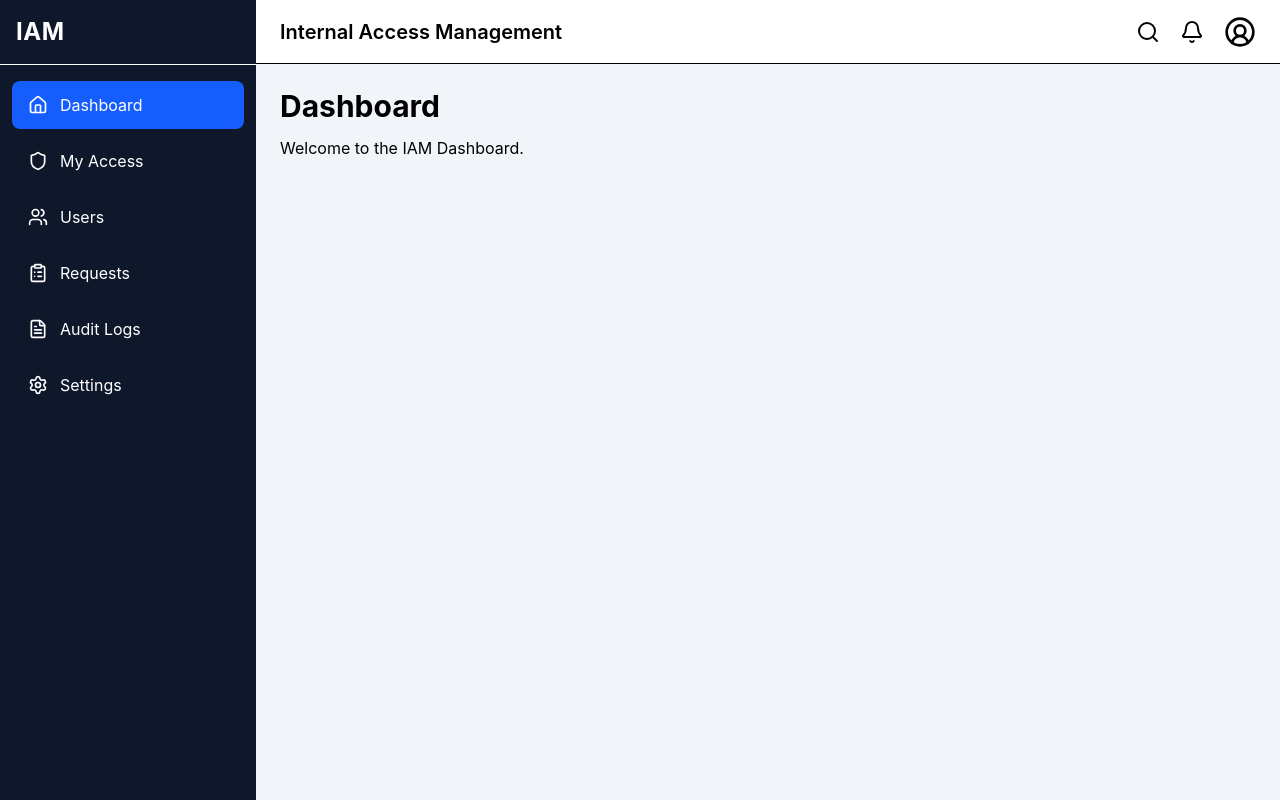
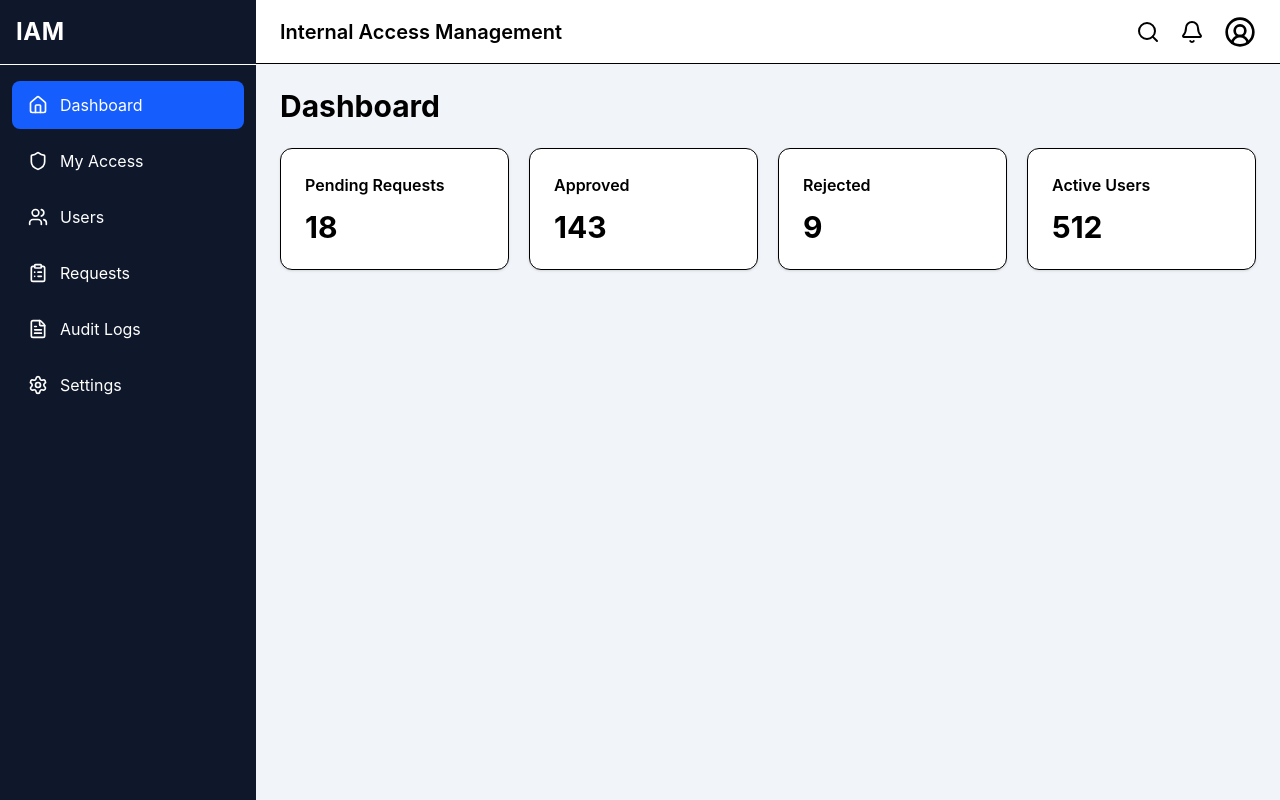
Before and after one commit to shaasshh14/internal-access-management, a React (Vite) app in the folder iamfrontend/: page /dashboard in a window 1280 px wide. Built offline with nearby package versions, Linux system fonts and the light colour scheme.

Commit message:
feat(frontend): add design system and reusable UI components

```diff
--- a/iamfrontend/src/features/dashboard/pages/DashboardPage.tsx
+++ b/iamfrontend/src/features/dashboard/pages/DashboardPage.tsx
@@ -1,13 +1,61 @@
+import Card from "../../../shared/components/Card/Card";
+import { typography } from "../../../theme/typography";
+
 export default function DashboardPage() {
   return (
-    <div>
-      <h1 className="text-3xl font-bold">
+    <div className="space-y-6">
+
+      <h1 className={typography.h1}>
         Dashboard
       </h1>
 
-      <p className="mt-3">
-        Welcome to the IAM Dashboard.
-      </p>
+      <div className="grid grid-cols-4 gap-5">
+
+        <Card>
+
+          <h3 className="font-semibold">
+            Pending Requests
+          </h3>
+
+          <p className="text-3xl font-bold mt-3">
+            18
+          </p>
+        </Card>
+
+        <Card>
+
+          <h3 className="font-semibold">
+            Approved
+          </h3>
+
+          <p className="text-3xl font-bold mt-3">
+            143
+          </p>
+        </Card>
+
+        <Card>
+
+          <h3 className="font-semibold">
+            Rejected
+          </h3>
+
+          <p className="text-3xl font-bold mt-3">
+            9
+          </p>
+        </Card>
+
+        <Card>
+
+          <h3 className="font-semibold">
+            Active Users
+          </h3>
+
+          <p className="text-3xl font-bold mt-3">
+            512
+          </p>
+        </Card>
+
+      </div>
     </div>
   );
 }
--- /dev/null
+++ b/iamfrontend/src/shared/components/Button/Button.tsx
@@ -0,0 +1,42 @@
+import clsx from 'clsx';
+
+interface ButtonProps {
+    children: React.ReactNode;
+
+    onClick?: () => void;
+
+    variant?: "primary" | "secondary" | "danger";
+
+    className?: string;
+}
+
+export default function Button({
+    children,
+    onClick,
+    variant = "primary",
+    className,
+}: ButtonProps) {
+    return (
+        <button
+            onClick={onClick}
+            className={clsx(
+                "px-4 py-2 rounded-lg transition font-medium",
+
+                {
+                    "bg-blue-600 text-white hover:bg-blue-700":
+                        variant === "primary",
+
+                    "bg-blue-200 hover:bg-slate-300":
+                        variant === "secondary",
+
+                    "bg-red-600 text-white hover:bg-red-700":
+                        variant === "danger",
+                },
+
+                className
+            )}
+        >
+            {children}
+        </button>
+    );
+}
--- /dev/null
+++ b/iamfrontend/src/shared/components/Card/Card.tsx
@@ -0,0 +1,13 @@
+interface CardProps {
+    children: React.ReactNode;
+}
+
+export default function Card({
+    children,
+}: CardProps) {
+    return (
+        <div className="bg-white rounded-xl shadow-sm border p-6">
+            {children}
+        </div>
+    );
+}
--- /dev/null
+++ b/iamfrontend/src/theme/colors.ts
@@ -0,0 +1,15 @@
+export const colors = {
+    primary: "#2563EB",
+    primaryDakr: "#1D4ED8",
+
+    success: "#16A34A",
+    warning: "#F59E0B",
+    danger: "#DC2626",
+
+    background: "#F8FAFC",
+
+    sidebar: "#0F172A",
+    border: "#E2E8F0",
+    textPrimary: "#0F172A",
+    textSecondary: "#64748B",
+};
--- /dev/null
+++ b/iamfrontend/src/theme/typography.ts
@@ -0,0 +1,9 @@
+export const typography = {
+    h1: "text-3xl font-bold",
+    h2: "text-2xl font-semibold",
+    h3: "text-xl font-semibold",
+
+    body: "text-base",
+    small: "text-sm",
+    caption: "text-xs",
+};
```
Also changed, not shown: 2 other files (tests, documents, lock files or other folders).
